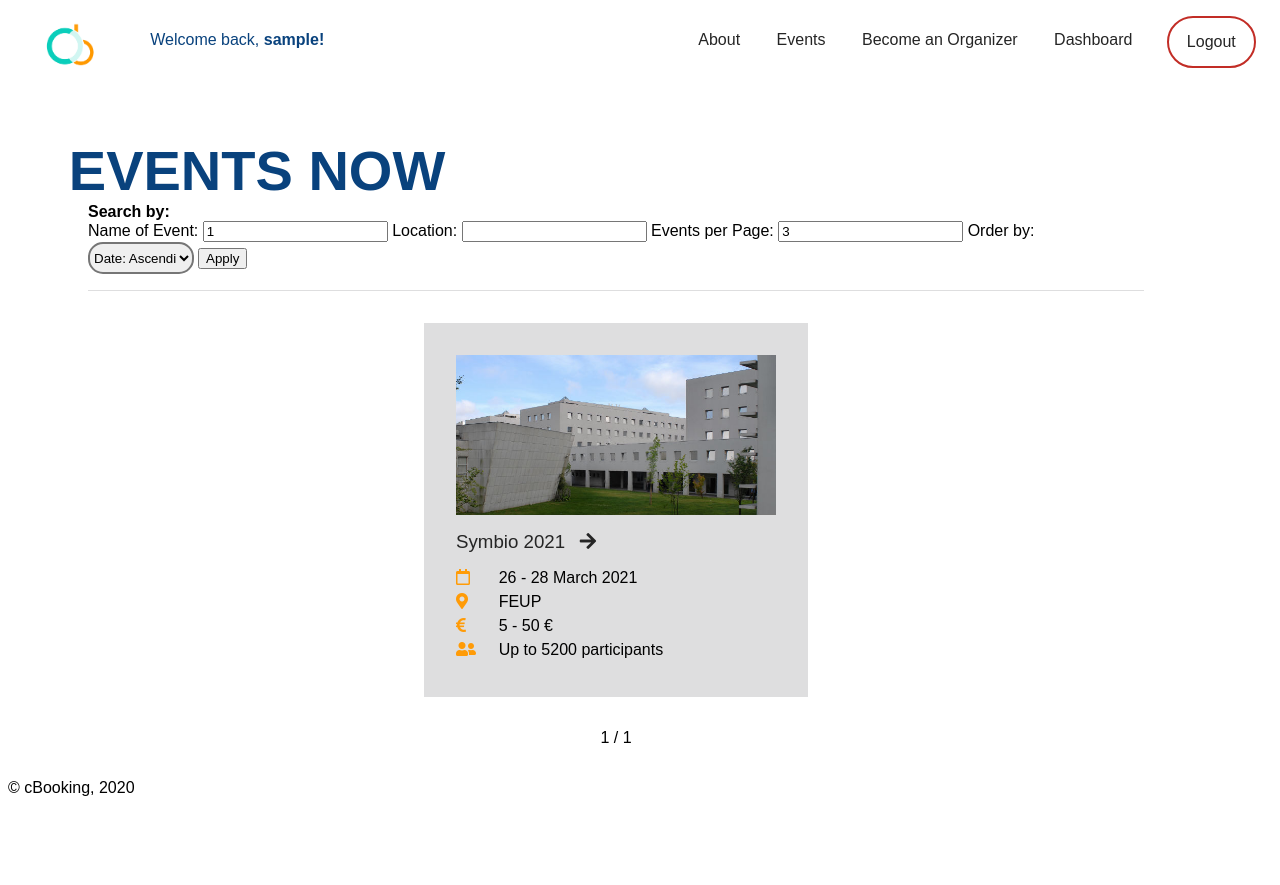
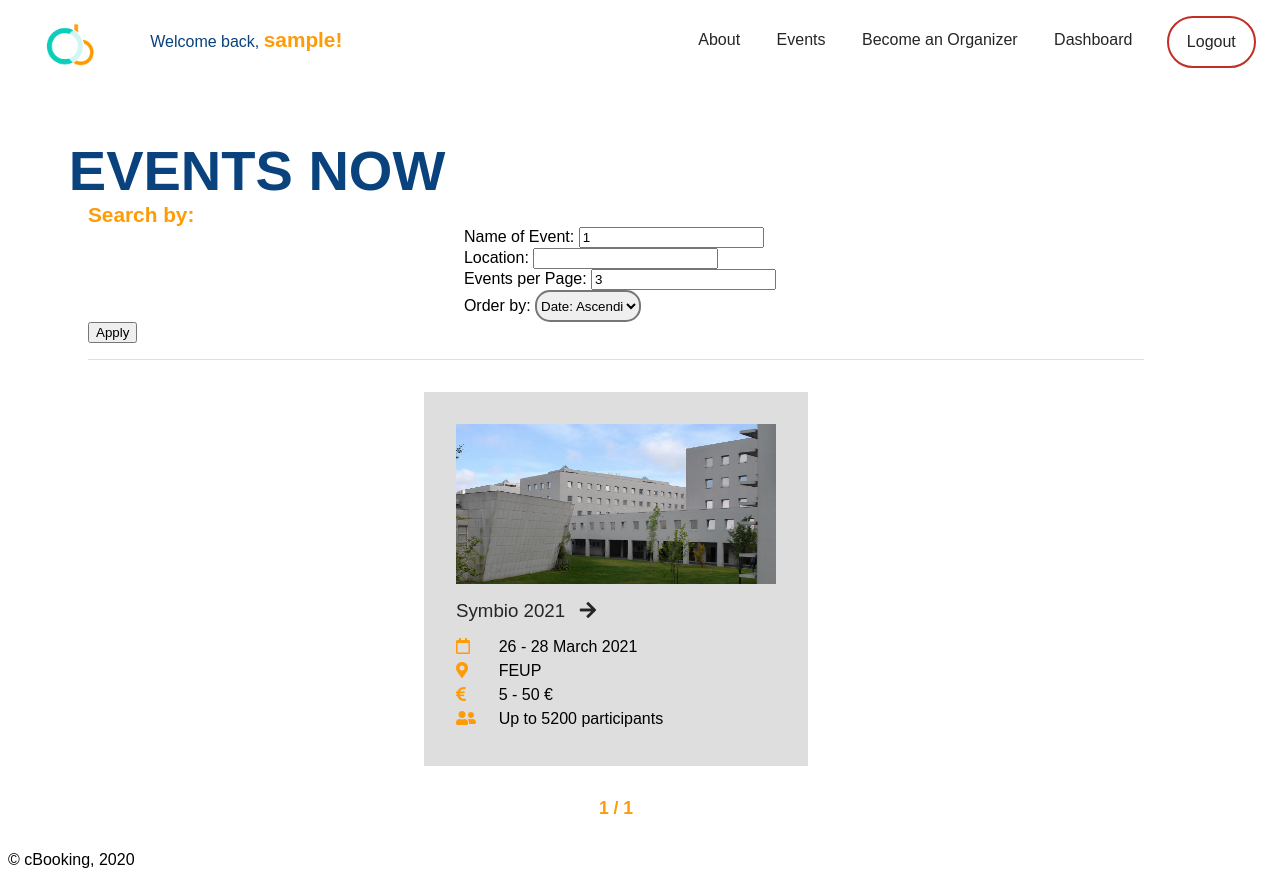
Before and after one commit to joamats/feup-InformationSystems, a PHP site: page /events_now?name=1 in a window 1280 px wide. Before the commit the page ends 796 px from the top, so only its background shows below. Run offline with PHP 8.4, Linux system fonts and the light colour scheme; the visitor is signed in with stand-in values (Sample User, id 1); data comes from the database, SQL or seed files in the repository; data that the repository does not hold is empty.

Commit message:
Changes in events now style css

```diff
--- a/css/style_events_now.css
+++ b/css/style_events_now.css
@@ -21,11 +21,18 @@ h3 > a:hover, .fas:hover {
     color: var(--orange-dark);
 }
 
+/* Control bar */
 .displayControlBar {
     margin-left: 5rem;
     margin-right: 5rem;
     border-bottom: 1px solid var(--gray-light);
     padding-bottom: 1rem;
+}
+
+b{
+    font-weight: 700;
+    font-size: 1.3rem;
+    color: var(--orange-dark);
 }
 
 
@@ -38,6 +45,9 @@ h3 > a:hover, .fas:hover {
     display: flex;
     justify-content: center;
     margin: 1rem 0;
+    color: var(--orange-dark);
+    font-weight: 700;
+    font-size: 1.1rem;
 }
 
 
--- a/templates/events_now.php
+++ b/templates/events_now.php
@@ -10,12 +10,20 @@
         <input type="hidden" name = "page" value=1>
         <b> Search by: </b>
         <br>
+        <div>
+            <div>
                 <label for="name">Name of Event:</label>
                 <input type="text" name = "name" value=<?=$name?>>
+            </div>
+            <div>
                 <label for="name"> Location: </label>
                 <input type="text" name = "local" value=<?=$local?> >
+            </div>
+            <div>
                 <label for="name"> Events per Page: </label>
                 <input type="number" name = "eventsPage"  value=<?=$eventsPage?>>
+            </div>
+            <div>
                 <label for="name"> Order by: </label>
                 <select name="order">
                     <?php if($order == "ascendent_date") {?>
@@ -26,7 +34,9 @@
                         <option value="ascendent_date"> Date: Ascending</option>
                     <?php } ?>
                 </select>
+            </div>
             <input type="submit" value="Apply">
+        </div>
     </form>
 
 </section>
```
Lines whose indentation alone changed are shown as unchanged.
